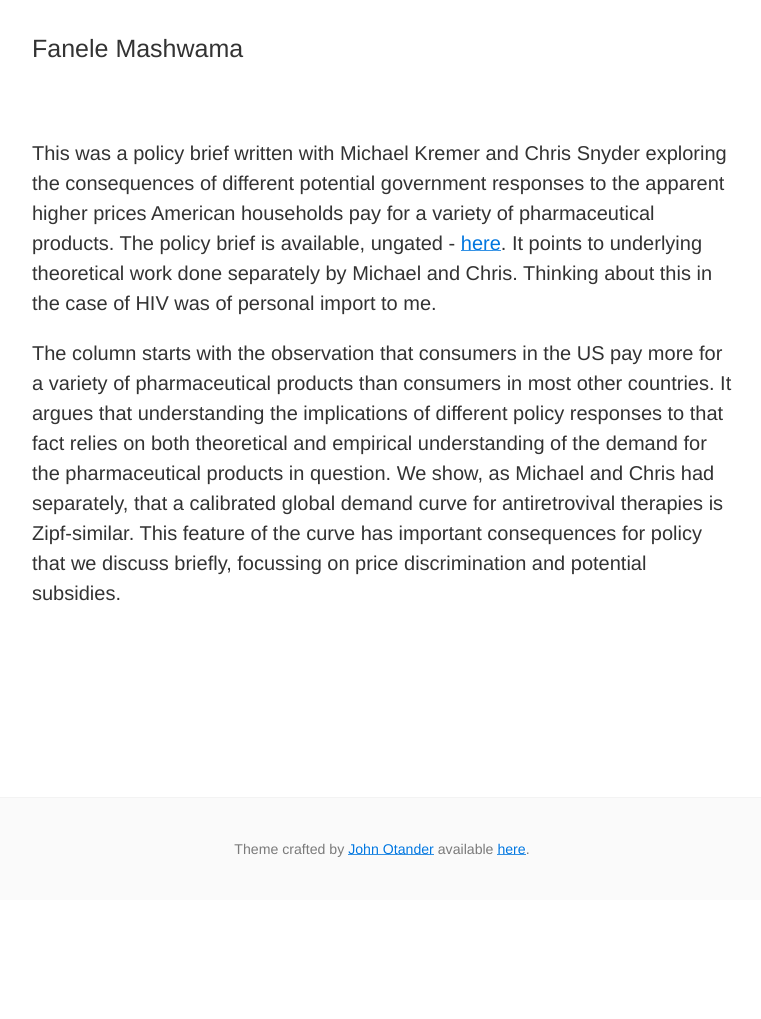
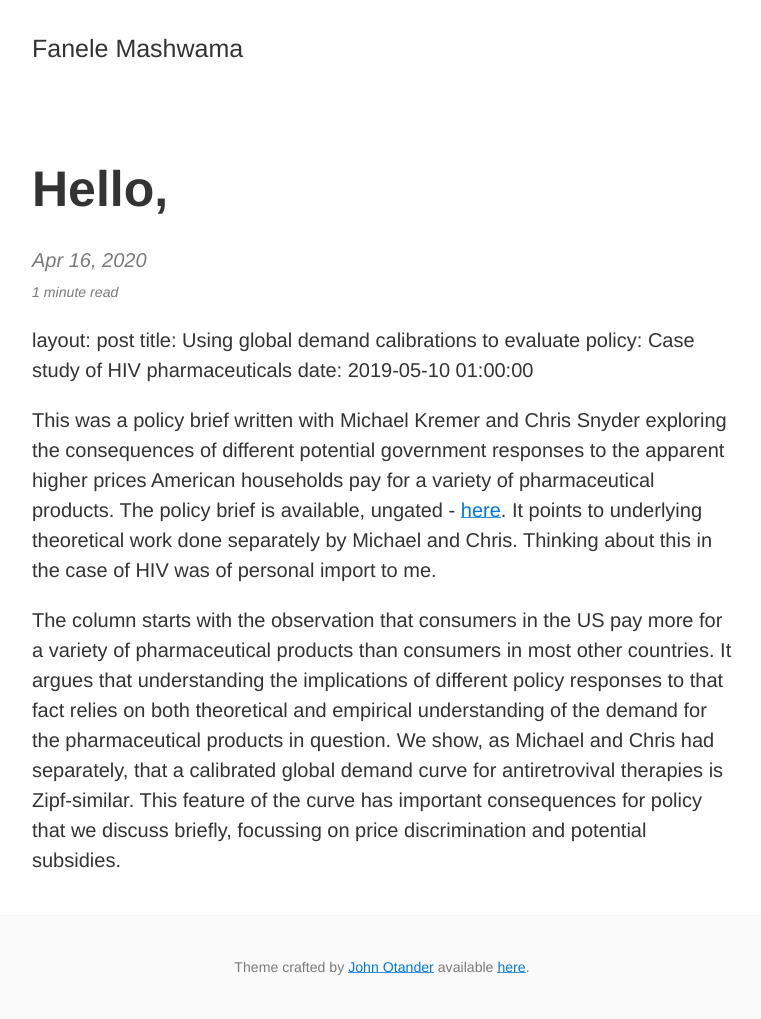
Before and after one commit to fmashwama/fmashwama.github.io, a Jekyll site: the page built from posts/2019-05-10-VaccinesZipfs.md, in a window 1280 px wide. Shown: the whole page, without its empty margins (258-1019 px from the left). Built offline with Jekyll 4.4.1, drawn with Linux system fonts in a browser that asks for light colours; our own code applies the rules of GitHub Pages for plain Markdown files; before the commit the page ends 900 px from its top, so only the background shows below that.

Commit message:
Update 2019-05-10-VaccinesZipfs.md

```diff
--- a/posts/2019-05-10-VaccinesZipfs.md
+++ b/posts/2019-05-10-VaccinesZipfs.md
@@ -1,8 +1,15 @@
 ---
+layout:     post
+title:      Hello,
+date:       2020-04-16 12:00:01
+summary:    Pixyll is a simple, beautiful theme for Jekyll that emphasizes content rather than aesthetic fluff.
+categories: jekyll pixyll
+---
+
 layout:     post
 title:      Using global demand calibrations to evaluate policy: Case study of HIV pharmaceuticals
 date:       2019-05-10 01:00:00
----
+
 
 
 This was a policy brief written with Michael Kremer and Chris Snyder exploring the consequences of different potential government responses to the apparent higher prices American households pay for a variety of pharmaceutical products. The policy brief is available, ungated - [here](https://voxeu.org/article/using-global-demand-calibrations-evaluate-policy). It points to underlying theoretical work done separately by Michael and Chris. Thinking about this in the case of HIV was of personal import to me.
```
